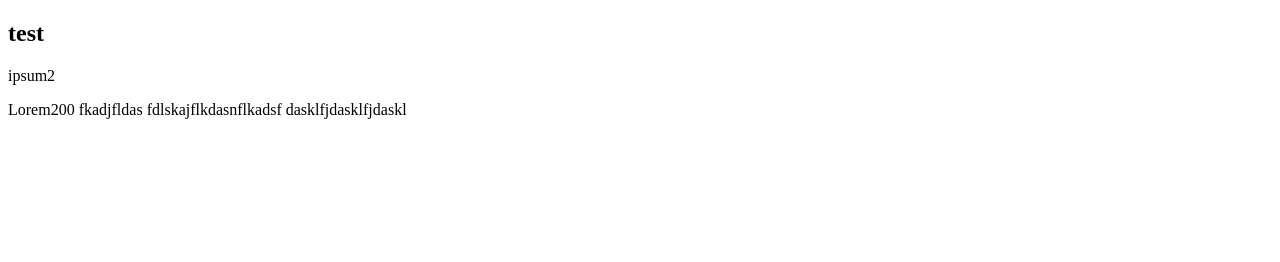
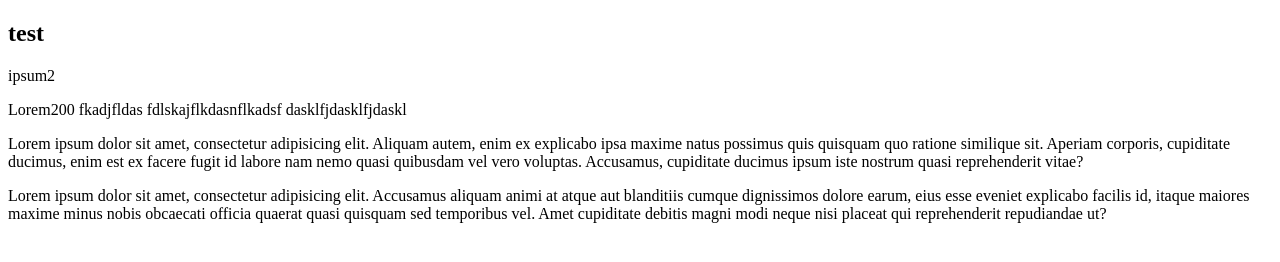
Before and after one commit to NielsLouwes/test_repo, a plain HTML site: page index.html in a window 1280 px wide. Drawn offline with Linux system fonts and the light colour scheme.

Commit message:
fourth change

```diff
--- a/index.html
+++ b/index.html
@@ -12,5 +12,7 @@
 <p>Lorem200 fkadjfldas fdlskajflkdasnflkadsf dasklfjdasklfjdaskl
 </p>
 
+<p>Lorem ipsum dolor sit amet, consectetur adipisicing elit. Aliquam autem, enim ex explicabo ipsa maxime natus possimus quis quisquam quo ratione similique sit. Aperiam corporis, cupiditate ducimus, enim est ex facere fugit id labore nam nemo quasi quibusdam vel vero voluptas. Accusamus, cupiditate ducimus ipsum iste nostrum quasi reprehenderit vitae?</p>
+Lorem ipsum dolor sit amet, consectetur adipisicing elit. Accusamus aliquam animi at atque aut blanditiis cumque dignissimos dolore earum, eius esse eveniet explicabo facilis id, itaque maiores maxime minus nobis obcaecati officia quaerat quasi quisquam sed temporibus vel. Amet cupiditate debitis magni modi neque nisi placeat qui reprehenderit repudiandae ut?
 </body>
 </html>
```
